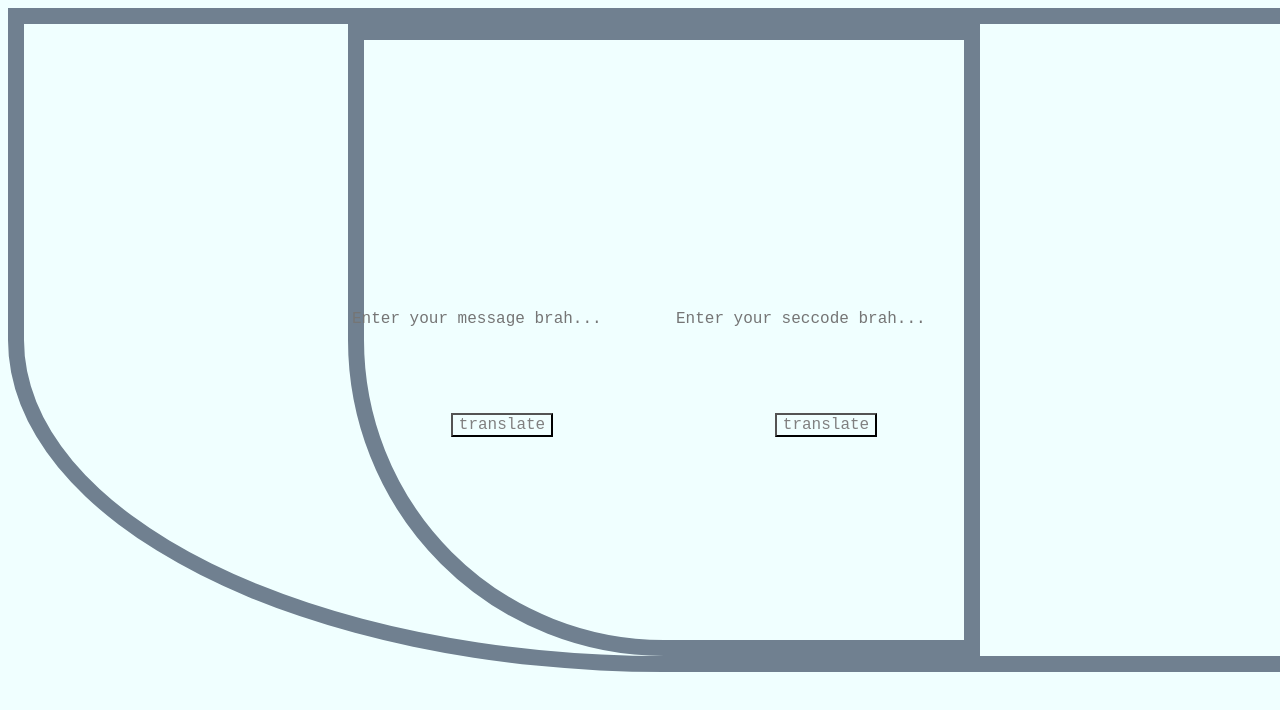
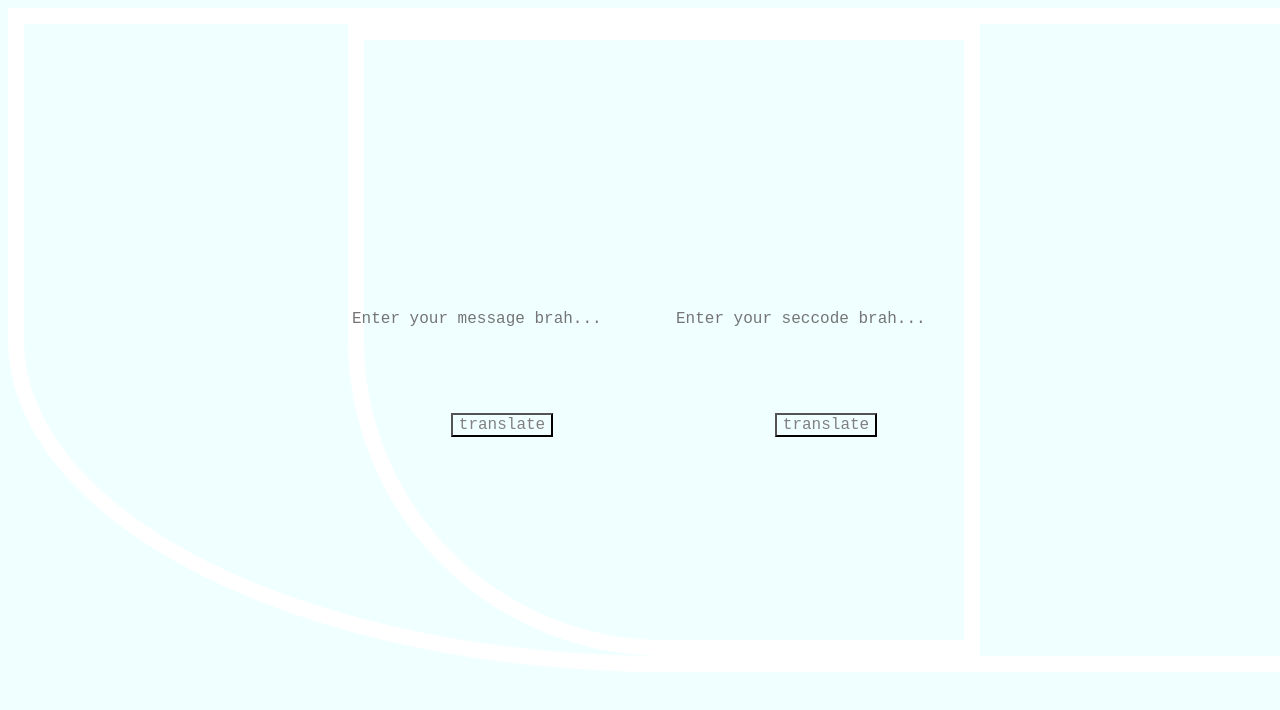
Before and after one commit to Dejavu333/titkosfasz, a plain HTML site: page index.html in a window 1280 px wide. Shown: the top 710 px of the page. Drawn offline with Linux system fonts and the light colour scheme.

Commit message:
Update main.css

```diff
--- a/main.css
+++ b/main.css
@@ -11,7 +11,7 @@ body{
     height: 100%;
     width: 100%;
 
-    border: solid slategray 1rem;
+    border: solid white 1rem;
     border-bottom-left-radius: 50%;
     background-color: azure;
 }
@@ -24,7 +24,7 @@ body{
     height: 75vh;
     width: 75vh;
 
-    border: solid slategray 1rem;
+    border: solid white 1rem;
     border-bottom-left-radius: 50%;
 }
 
```
